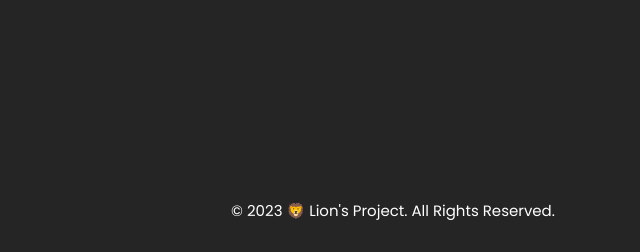
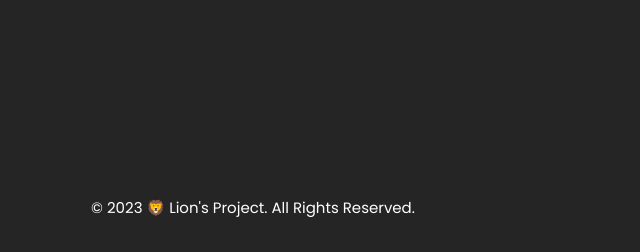
Before and after one commit to L0stedMrlion/lionsproject-web, a PHP site: page / in a window 1280 px wide; the page is wider, and only the part inside the window is pictured. Shown: the part 548-800 px from the top of that part, without its empty margins (387-1027 px from the left). Run offline with PHP 8.4, Linux system fonts and the light colour scheme.

Commit message:
fixed footer

```diff
--- a/index.html
+++ b/index.html
@@ -23,10 +23,10 @@
           <a href="/">🦁 Lion's Project™</a>
         </div>
         <div class="center">
-            <a href="dsd.html" target="_blank" rel="noopener noreferrer">
+            <a href="index.html" target="_blank" rel="noopener noreferrer">
                 <span>Home</span>
               </a>
-                <a href="sdsds.html" target="_blank" rel="noopener noreferrer">
+                <a href="contact.html" target="_blank" rel="noopener noreferrer">
                     <span>Contact</span>
                   </a>
         </div>
@@ -47,11 +47,9 @@
         </nav>
 </body>
 <main>
-
+    <p></p>
 </main>
 <footer>
-    <div>
-        <p class="copyright">© 2023 🦁 Lion's Project. All Rights Reserved.</p>
-    </div>
-</footer>
+    <p class="copyright">© 2023 🦁 Lion's Project. All Rights Reserved.</p>
+  </footer>
 </html>
--- a/styles/footer.css
+++ b/styles/footer.css
@@ -1,10 +1,15 @@
 footer {
   position: absolute;
-    bottom: 0;
+  bottom: 20px;
   width: 100%;
+  height: 50px;
   text-align: center;
   margin: 0 auto;
-    margin-bottom: 30px;
+  display: flex;
+  justify-content: center;
+  align-items: center;
+  left: 50%;
+  transform: translateX(-50%);
 }
 
 .copyright {
```
Lines whose indentation alone changed are shown as unchanged.
